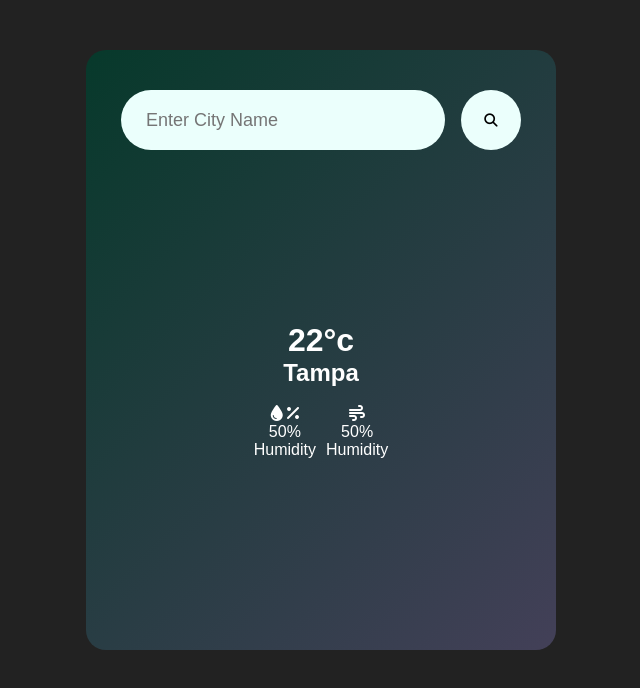
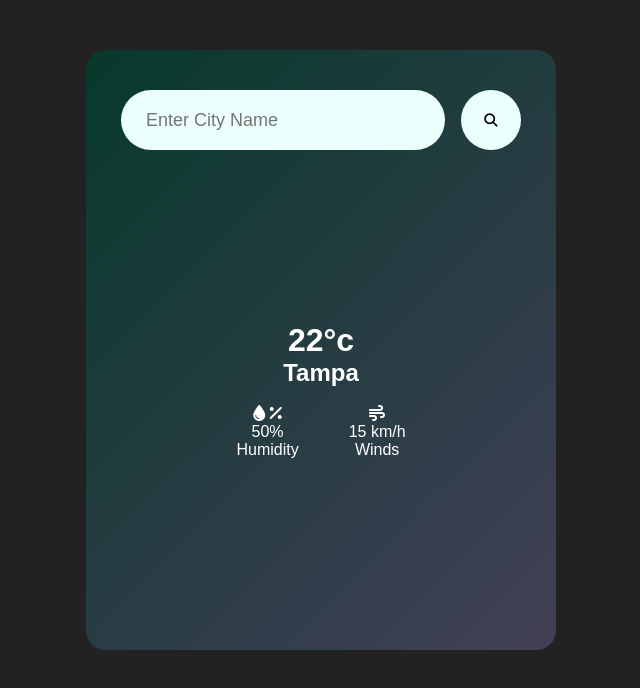
Before and after one commit to THEBLUEFLASH18/Weather_App, a website built with webpack: page src/index.html in a window 1280 px wide. Shown: the whole page, without its empty margins (319-959 px from the left). Built offline with nearby package versions, Linux system fonts and the light colour scheme; what @splinetool/runtime would draw is missing.

Commit message:
Added final styling for main box for the weather display before the javascript implementation

```diff
--- a/src/index.html
+++ b/src/index.html
@@ -40,8 +40,8 @@
                     <div class="col">
                         <i class="fa-solid fa-wind" style="color: #ffffff;"></i>
                         <div>
-                            <p class="wind">50%</p>
-                            <p>Humidity</p>
+                            <p class="wind">15 km/h</p>
+                            <p>Winds</p>
                         </div>
                     </div>
                 </div>
--- a/src/styles.css
+++ b/src/styles.css
@@ -71,7 +71,7 @@ body {
 }
 
 .col {
-    margin: auto 5px;
+    margin: auto 25px;
 }
 
 .canvas {
```
Also changed, not shown: dist/index.html, 1 other file.
